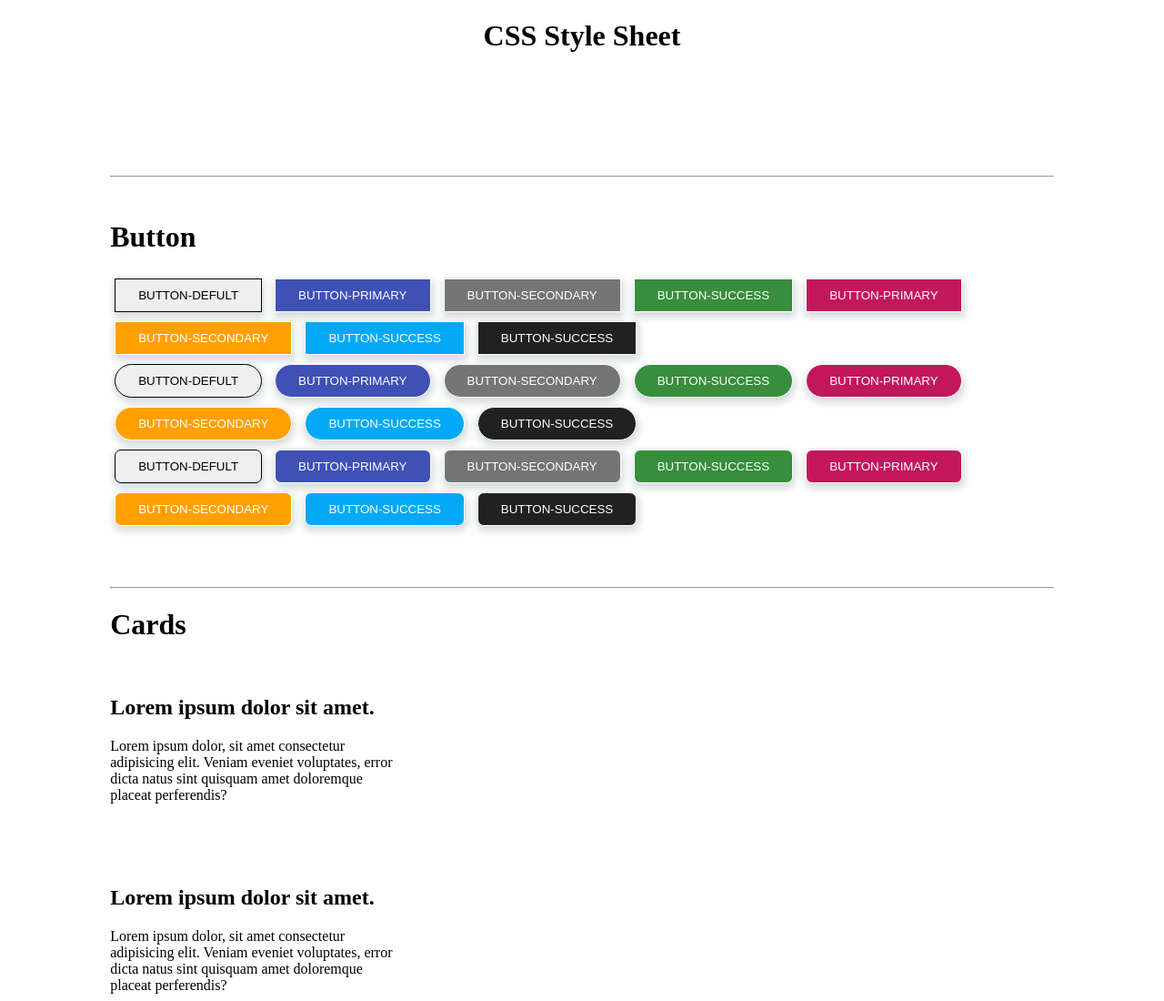
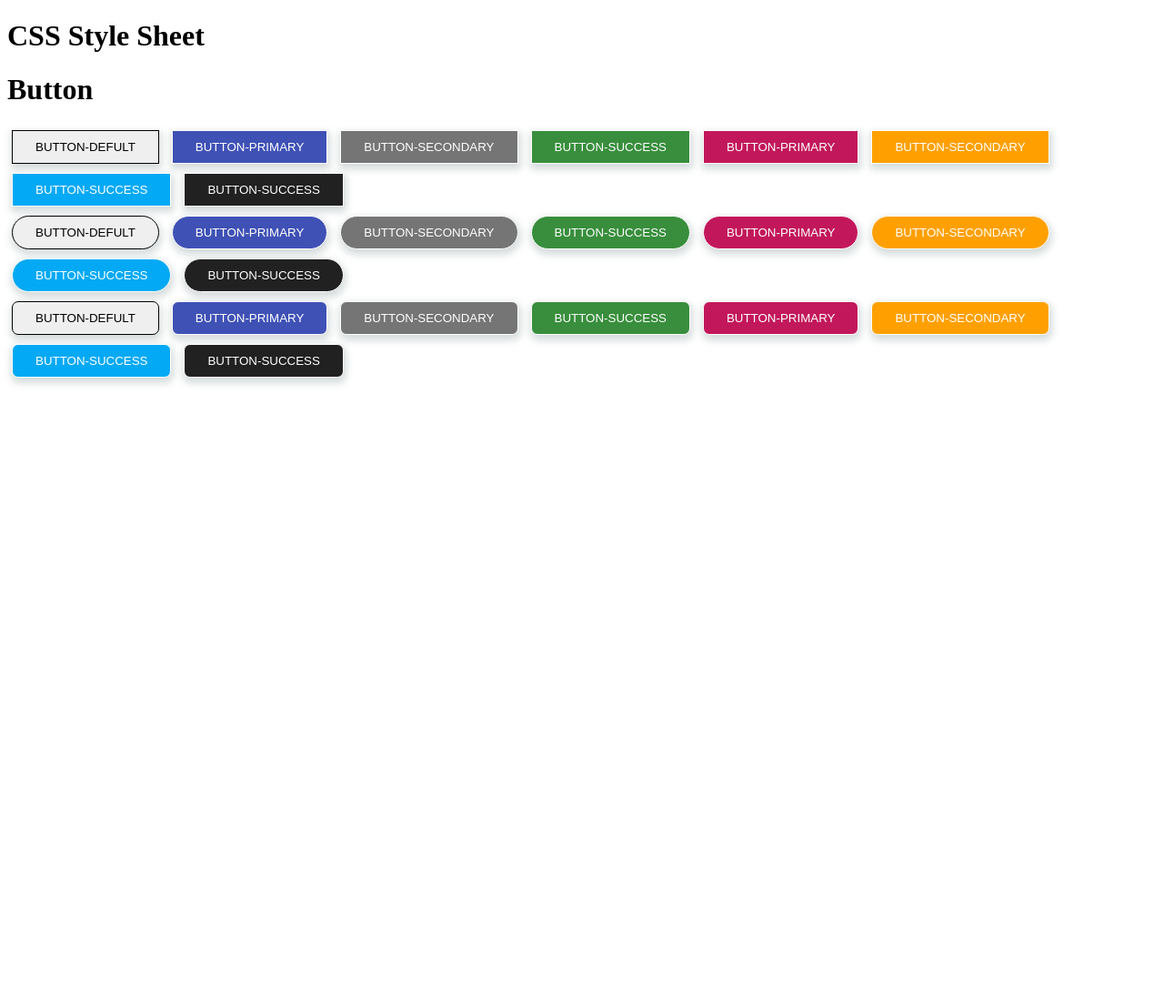
Before and after one commit to ThamiduAnjana/Web-Site-Style-CSS, a plain HTML site: page index.html in a window 1280 px wide. Shown: the top 1100 px of the page at 91% size. After the commit the page ends 800 px from the top, so only its background shows below. Drawn offline with Linux system fonts and the light colour scheme.

Commit message:
Update index.html

```diff
--- a/index.html
+++ b/index.html
@@ -7,16 +7,9 @@
 </head>
 <body>
 
-	<center><h1>CSS Style Sheet</h1></center>
+	<h1>CSS Style Sheet</h1>
 
-
-
-
-	<div class="box" style="padding: 50px; padding-bottom: 5%; padding-top: 5%; margin: 5%;">
-
-		<hr>
-		<br>
-		<h1>Button</h1>
+	<h1>Button</h1>
 
 	<button class="btn"><span>BUTTON-defult</span></button>
 	<button class="btn btn-primary"><span>BUTTON-Primary</span></button>
@@ -50,52 +43,6 @@
 	<button class="btn btn-edge-curve btn-dark"><span>BUTTON-success</span></button>
 
 	<br><br>
-	<br><br>
-<hr>
-	<h1>Cards</h1>
-	<br>
-
-	<div class="box" style="width: 30%;">
-		<h2>Lorem ipsum dolor sit amet.</h2>
-		<p>Lorem ipsum dolor, sit amet consectetur adipisicing elit. Veniam eveniet voluptates, error dicta natus sint quisquam amet doloremque placeat perferendis?</p>
-	</div>
-	<br><br>
-	<br>
-	<div class="box" style="width: 30%;">
-		<h2>Lorem ipsum dolor sit amet.</h2>
-		<p>Lorem ipsum dolor, sit amet consectetur adipisicing elit. Veniam eveniet voluptates, error dicta natus sint quisquam amet doloremque placeat perferendis?</p>
-
-		<a href="#"> Lorem ipsum dolor sit amet.</a>
-	</div>
-
-	<br><br><br>
-
-	<div class="box" style="width: 40%;">
-		<h2>Lorem ipsum dolor sit amet.</h2>
-		<p>Lorem ipsum dolor, sit amet consectetur adipisicing elit. Veniam eveniet voluptates, error dicta natus sint quisquam amet doloremque placeat perferendis?
-		</p>
-
-		<button class="btn btn-edge-curve btn-dark btn-boder-none"><span>BUTTON-success</span></button>
-	</div>
-
-
-	<br><br><br>
-
-		<div class="box" style="width: 23%;">
-		<img class="card-img-top" data-src="holder.js/100px180/" alt="100%x180" style="height: 180px; width: 100%; display: block;" data-holder-rendered="true" src="https://miro.medium.com/max/1400/1*Y1OLX39lJUt_CC-F7rFg4A.png">
-		<h2>Lorem ipsum dolor sit amet.</h2>
-		<p>Lorem ipsum dolor, sit amet consectetur adipisicing elit. Veniam eveniet voluptates, error dicta natus sint quisquam amet doloremque placeat perferendis?
-		</p>
-
-		<button class="btn btn-edge-curve btn-dark btn-boder-none"><span>BUTTON-success</span></button>
-	</div>
-
-
-
-
-
-
-	</div>
 
 </body>
 </html>
```
